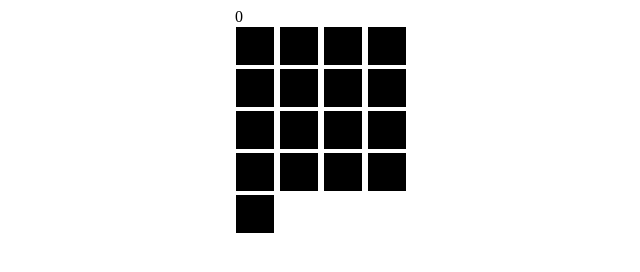
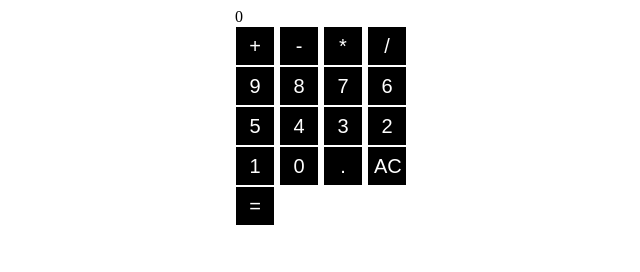
Before and after one commit to sara-oscarsson/calculator, a plain HTML site: page index.html in a window 1280 px wide. Shown: the whole page, without its empty margins (310-950 px from the left). Drawn offline with Linux system fonts and the light colour scheme.

Commit message:
keys-numbers-class

```diff
--- a/index.html
+++ b/index.html
@@ -9,26 +9,24 @@
 <body>
     <div class="wrapper">
         <div class="display">0</div>
-        <div class="keys">
-            <button></button>
-            <button></button>
-            <button></button>
-            <button></button>
-            <button></button>
-            <button></button>
-            <button></button>
-            <button></button>
-            <button></button>
-            <button></button>
-            <button></button>
-            <button></button>
-            <button></button>
-            <button></button>
-            <button></button>
-            <button></button>
-            <button></button>
-
-
+        <div class="keys-wrapper">
+            <button class="keys" data-action="add">+</button>
+            <button class="keys" data-action="subtract">-</button>
+            <button class="keys" data-action="multiply">*</button>
+            <button class="keys" data-action="divide">/</button>
+            <button >9</button>
+            <button>8</button>
+            <button>7</button>
+            <button>6</button>
+            <button>5</button>
+            <button>4</button>
+            <button>3</button>
+            <button>2</button>
+            <button>1</button>
+            <button>0</button>
+            <button data-action="decimal">.</button>
+            <button data-action="clear">AC</button>
+            <button class="equal" data-action="calculate">=</button>
         </div>
 
 
--- a/style.css
+++ b/style.css
@@ -10,4 +10,6 @@ button{
     height: 40px;
     background-color: black;
     border: 1px solid white;
+    color: white;
+    font-size: 20px;
 }
```
